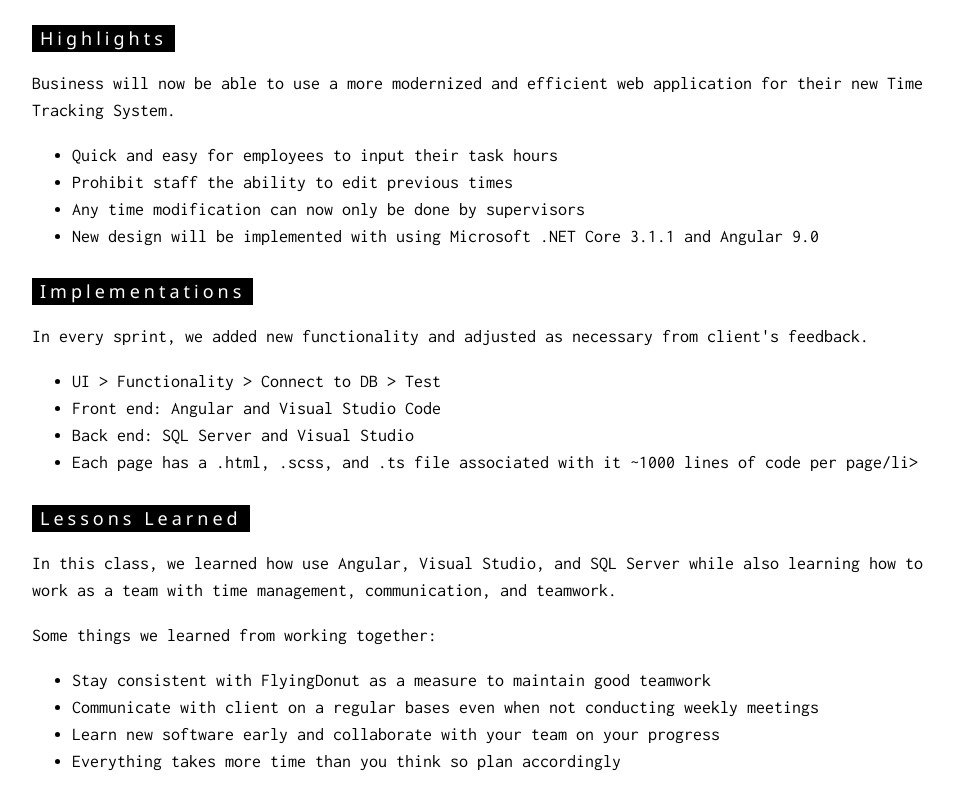
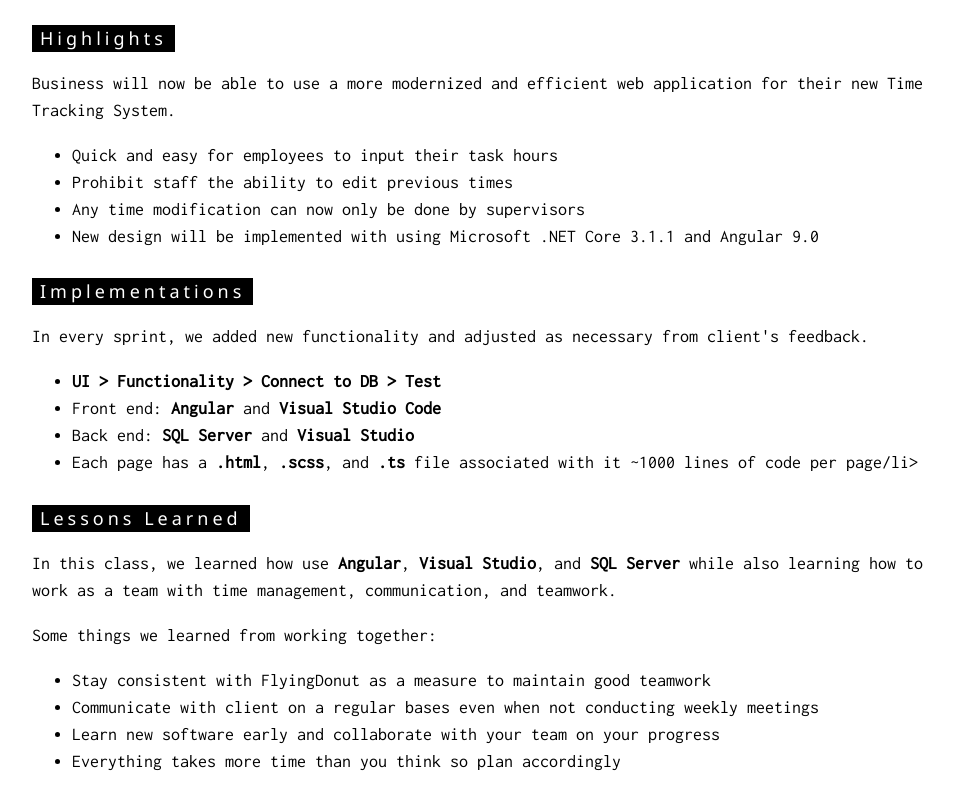
Before and after one commit to teampywebsite/teampywebsite.github.io, a plain HTML site: page index.html in a window 1280 px wide. Shown: the part 857-1650 px from the top of the page, without its empty margins (158-1112 px from the left). Drawn offline with nearby package versions, Linux system fonts and the light colour scheme.

Commit message:
added boldface to some text

```diff
--- a/index.html
+++ b/index.html
@@ -24,7 +24,7 @@ body, html {
 
 <!-- Header -->
 <div class="w3-container" id="about">
-	<center><h1><Strong>Time Tracking System</Strong></h1></center>
+	<center><h1><Strong>DGS Time Tracking System</Strong></h1></center>
 </div>
 
 <!-- About Container -->
@@ -52,11 +52,8 @@ body, html {
   <div class="w3-content" style="max-width:900px">
     <h5 class="w3-padding-12"><span class="w3-tag w3-wide">Scope</span></h5>
     <p>The purpose of our project is to reduce the amount time it takes for our client's employees to input their time. There is also a need
-		for our time tracking system to be implement within their own current website.
-	</p>
-
+		for our time tracking system to be implement within their own current website.</p>
 	<p>The business problem this project will address is the current amount of time the employees are spending on the current system.</p>
-
 	<p>The main goal of this project is to provide a resource for both employees and supervisors to have a system in place within the current website.</p>
   </div>
 </div>
@@ -93,10 +90,10 @@ body, html {
     <h5 class="w3-padding-12"><span class="w3-tag w3-wide">Implementations</span></h5>
     <p>In every sprint, we added new functionality and adjusted as necessary from client's feedback.
 		<ul>
-			<li>UI > Functionality > Connect to DB > Test</li>
-			<li>Front end: Angular and Visual Studio Code</li>
-			<li>Back end: SQL Server and Visual Studio </li>
-			<li>Each page has a .html, .scss, and .ts file associated with it ~1000 lines of code per page/li>
+			<li><strong>UI > Functionality > Connect to DB > Test</strong></li>
+			<li>Front end: <strong>Angular</strong> and <strong>Visual Studio Code</strong></li>
+			<li>Back end: <strong>SQL Server</strong> and <strong>Visual Studio</strong></li>
+			<li>Each page has a <strong>.html</strong>, <strong>.scss</strong>, and <strong>.ts</strong> file associated with it ~1000 lines of code per page/li>
 		</ul>
 	</p>
   </div>
@@ -106,7 +103,7 @@ body, html {
 <div class="w3-container" id="Lessons Learned">
   <div class="w3-content" style="max-width:900px">
     <h5 class="w3-padding-12"><span class="w3-tag w3-wide">Lessons Learned</span></h5>
-    <p>In this class, we learned how use Angular, Visual Studio, and SQL Server while also learning how to work as a team with time management, communication, and teamwork.</p>
+    <p>In this class, we learned how use <strong>Angular</strong>, <strong>Visual Studio</strong>, and <strong>SQL Server</strong> while also learning how to work as a team with time management, communication, and teamwork.</p>
 	  <p>Some things we learned from working together:
 		<ul>
 			<li>Stay consistent with FlyingDonut as a measure to maintain good teamwork</li>
```
